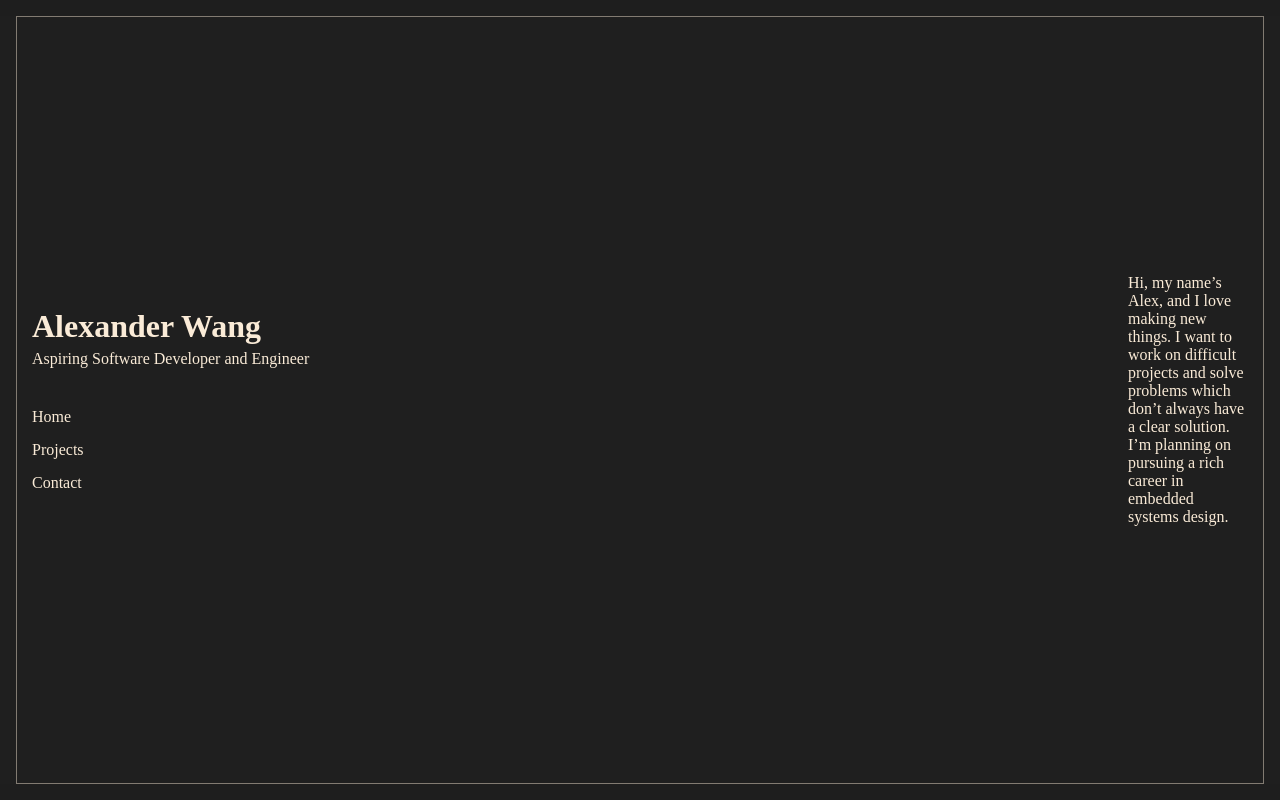
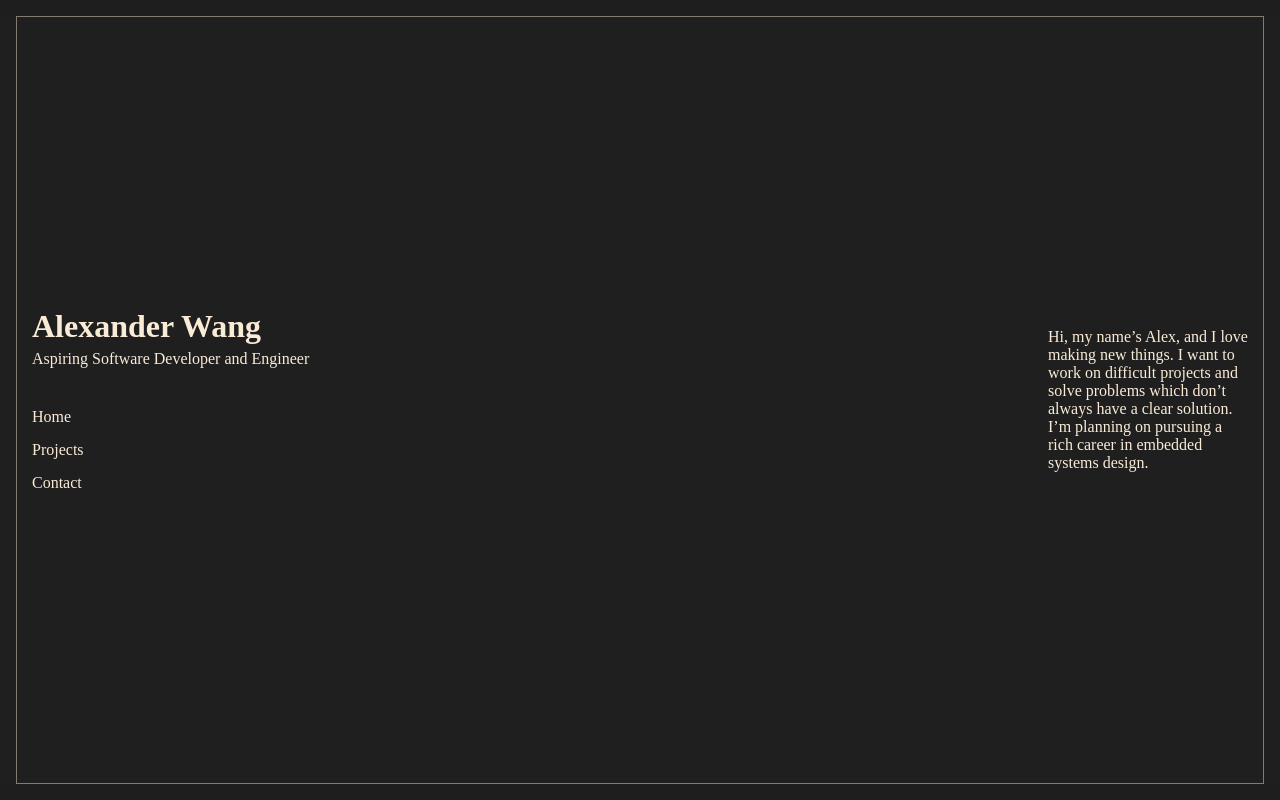
Before and after one commit to alw017/gondola, a Vue app: page / in a window 1280 px wide. Built offline with nearby package versions, Linux system fonts and the light colour scheme.

Commit message:
increased home box width

```diff
--- a/src/components/Content.vue
+++ b/src/components/Content.vue
@@ -112,7 +112,7 @@ import { createHydrationRenderer, createRenderer } from 'vue';
 }
 .home {
     color:antiquewhite;
-    width:120px;
+    width:200px;
     position: absolute;
     top:50%;
     transform: translate(0, -50%);
```
